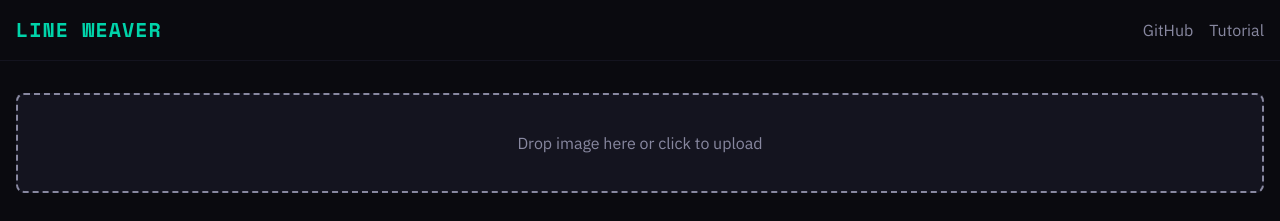
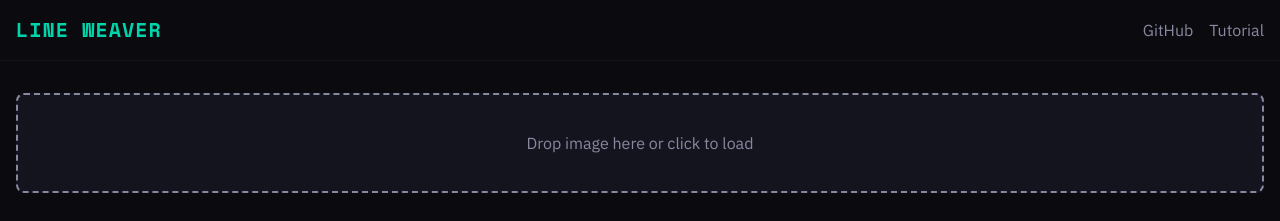
Before and after one commit to straczowski/line-weaver, a React (Vite) app: page / in a window 1280 px wide. Shown: the top 221 px of the page. Built offline with nearby package versions, Linux system fonts and the light colour scheme.

Commit message:
minor change

```diff
--- a/src/components/ImageUploader/ImageUploader.tsx
+++ b/src/components/ImageUploader/ImageUploader.tsx
@@ -50,7 +50,7 @@ const DropZone = ({ isDragging, onClick }: { isDragging: boolean; onClick: () =>
   return (
     <div onClick={onClick} className="flex h-24 cursor-pointer items-center justify-center">
       <p className="text-text-muted">
-        {isDragging ? "Drop to upload" : "Drop image here or click to upload"}
+        {isDragging ? "Drop image" : "Drop image here or click to load"}
       </p>
     </div>
   )
```
